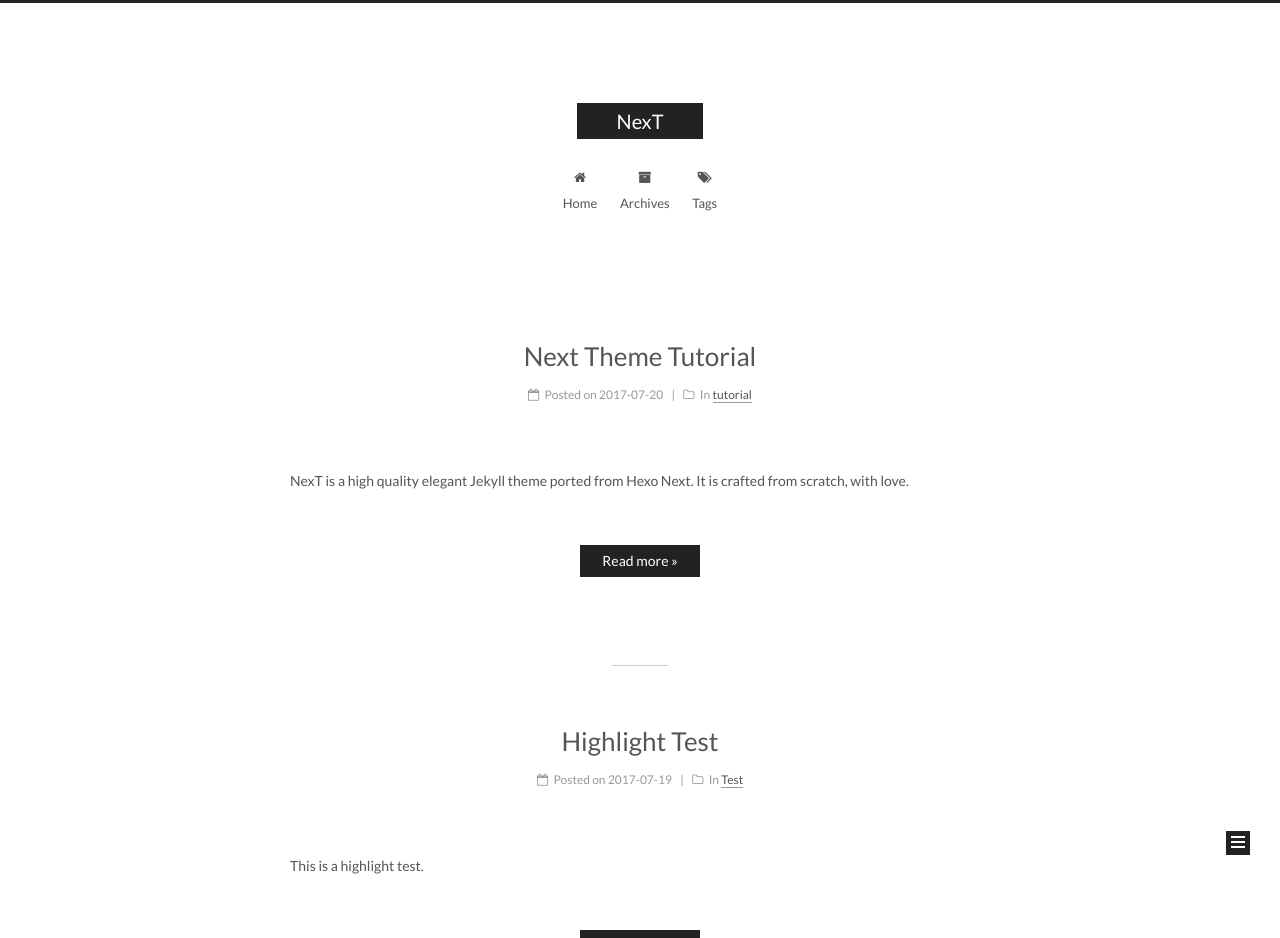
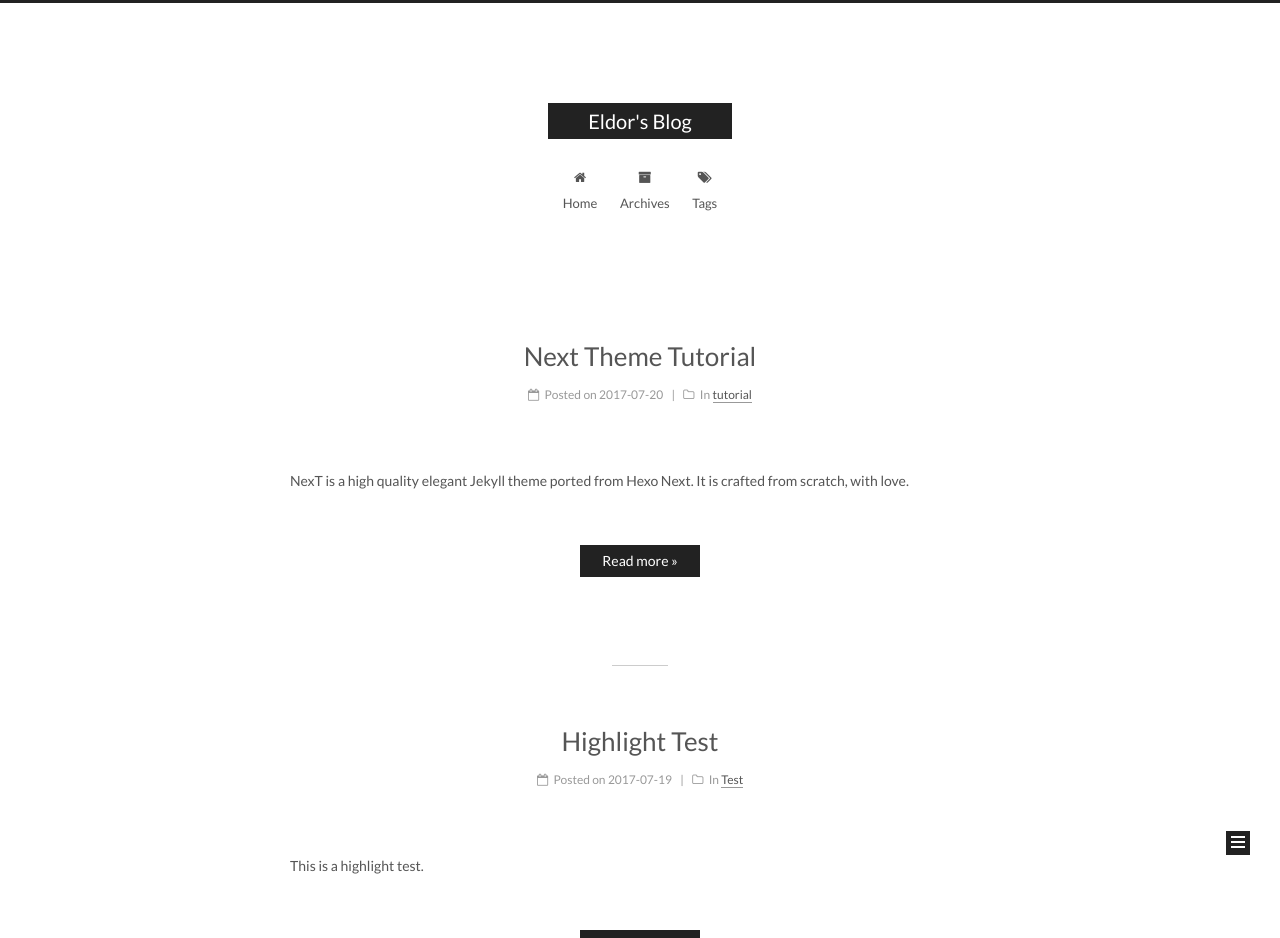
Before and after one commit to elikpr/elikpr.github.io, a Jekyll site: the page built from index.html, in a window 1280 px wide. Shown: the top 938 px of the page. Built offline with Jekyll 4.4.1, drawn with Linux system fonts in a browser that asks for light colours; the list of posts is cut into pages by our own code.

Commit message:
Update _config.yml
author correction

```diff
--- a/_config.yml
+++ b/_config.yml
@@ -4,10 +4,10 @@
 # ---------------------------------------------------------------
 
 # Site
-title: NexT
+title: Eldor's Blog
 subtitle:
 description:
-author: John Doe
+author: Eldor Primov
 # Support language: de, en, fr-FR, id, ja, ko, pt-BR, pt, ru, zh-Hans, zh-hk, zh-tw
 language: en
 date_format: '%Y-%m-%d'
```
